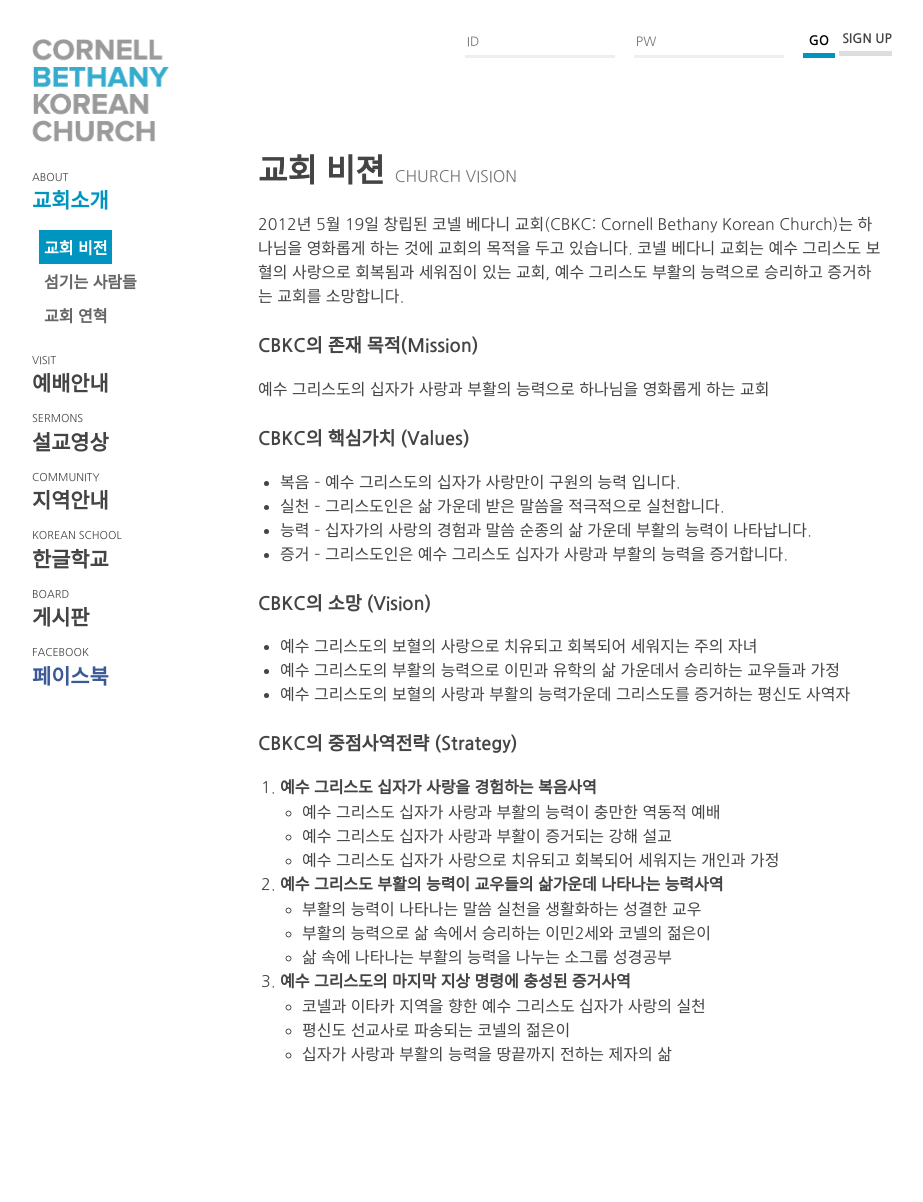
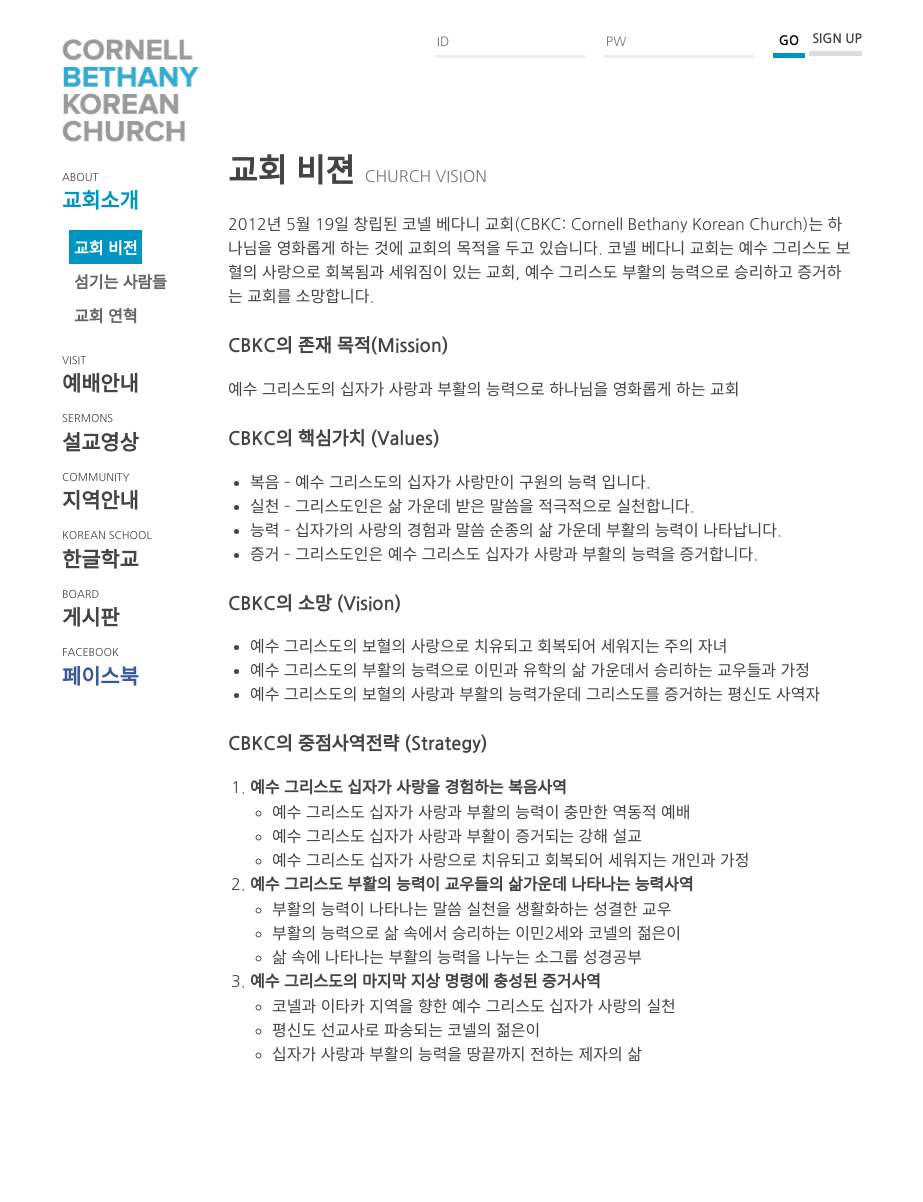
Before and after one commit to suchanlee/bethany, a Django app: page /about/ in a window 1280 px wide. Shown: the whole page, without its empty margins (180-1103 px from the left). Run offline with Django 3.2, Linux system fonts and the light colour scheme; some libraries are stand-ins or nearby versions.

Commit message:
site width adjustment

```diff
--- a/bethany/static/css/main.css
+++ b/bethany/static/css/main.css
@@ -17,7 +17,7 @@ p {
 }
 #container {
   margin: 0 auto;
-  width: 870px;
+  width: 810px;
   padding-top: 25px;
   position: relative;
 }
@@ -36,7 +36,7 @@ p {
 }
 .content-block {
   width: 650px;
-  margin-left: 220px;
+  margin-left: 160px;
 }
 .background {
   background-size: cover;
--- a/bethany/static/css/main.less
+++ b/bethany/static/css/main.less
@@ -31,7 +31,7 @@ p {
 
 #container {
 	margin: 0 auto;
-	width: 870px;
+	width: 810px;
 	padding-top: 25px;
 	position: relative;
 }
@@ -52,7 +52,7 @@ p {
 
 .content-block {
 	width: 650px;
-	margin-left: 220px;
+	margin-left: 160px;
 }
 
 .background {
```
